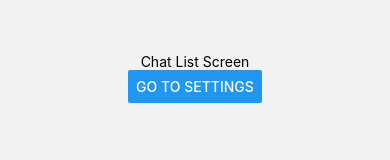
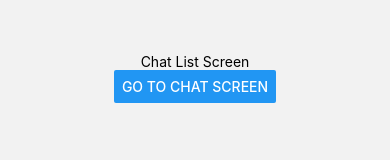
Before and after one commit to itsmrob/WhatsAppClone, a React Native app: screen /ChatList in a window 390 px wide. Shown: the part 352-512 px from the top of the page. Built offline with nearby package versions, Linux system fonts and the light colour scheme.

Commit message:
Chat list screen added

```diff
--- a/src/navigation/MainNavigator.js
+++ b/src/navigation/MainNavigator.js
@@ -5,6 +5,7 @@ import { Ionicons } from "@expo/vector-icons";
 import ChatListScreen from "../screens/ChatListScreen";
 import ChatSettingsScreen from "../screens/ChatSettingsScreen";
 import SettingsScreen from "../screens/SettingsScreen";
+import ChatScreen from "../screens/ChatScreen";
 
 const Stack = createStackNavigator();
 const Tab = createBottomTabNavigator();
@@ -55,6 +56,14 @@ const MainNavigator = (props) => {
                 }}
             />
             <Stack.Screen
+                name= "ChatScreen"
+                component={ChatScreen}
+                options= {{
+                    headerTitle: "Chats",
+                    headerBackTitle: "Back"
+                }}
+            />
+            <Stack.Screen
                 name="Settings"
                 component={ChatSettingsScreen}
                 options={{
@@ -62,6 +71,7 @@ const MainNavigator = (props) => {
                     headerBackTitle: "Back",
                 }}
             />
+
         </Stack.Navigator>
     );
 };
--- a/src/screens/ChatListScreen.js
+++ b/src/screens/ChatListScreen.js
@@ -8,8 +8,8 @@ const ChatListScreen = (props) => {
         <View style={styles.container}>
             <Text>Chat List Screen</Text>
             <Button
-                title="Go to settings"
-                onPress={() => navigation.navigate("Settings")}
+                title="Go to Chat Screen"
+                onPress={() => navigation.navigate("ChatScreen")}
             />
         </View>
     );
```
